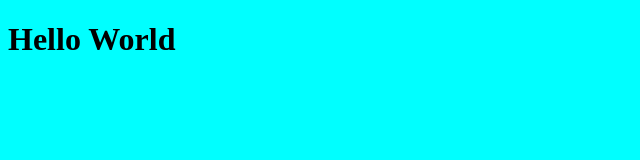
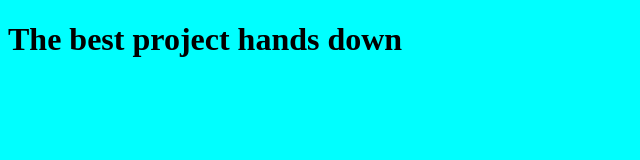
Before and after one commit to Jmo5896/ProjectDemo, a plain HTML site: page index.html in a window 1280 px wide. Shown: the whole page, without its empty margins (0-640 px from the left). Drawn offline with Linux system fonts and the light colour scheme.

Commit message:
changed title

```diff
--- a/index.html
+++ b/index.html
@@ -9,7 +9,7 @@
 </head>
 
 <body>
-    <h1>Hello World</h1>
+    <h1>The best project hands down</h1>
 
     <script src="./assets/js/script.js"></script>
 </body>
```
